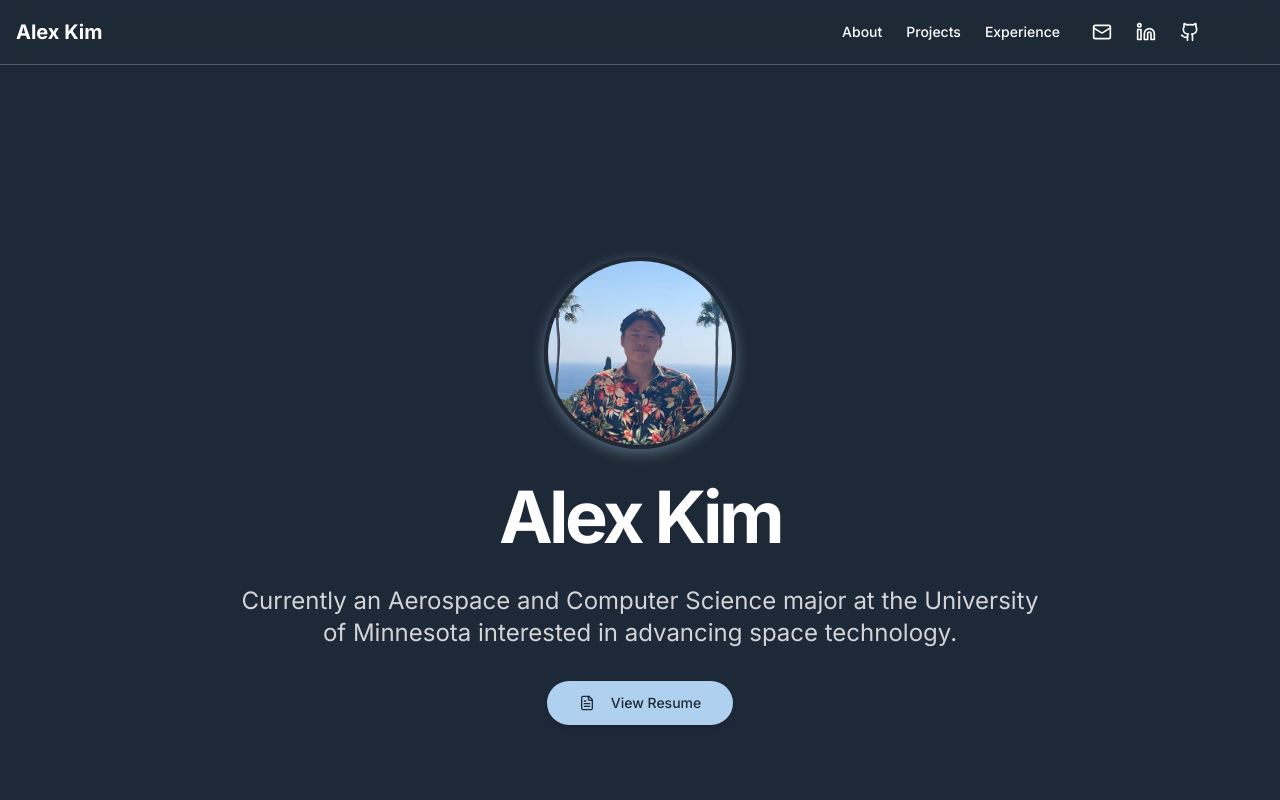
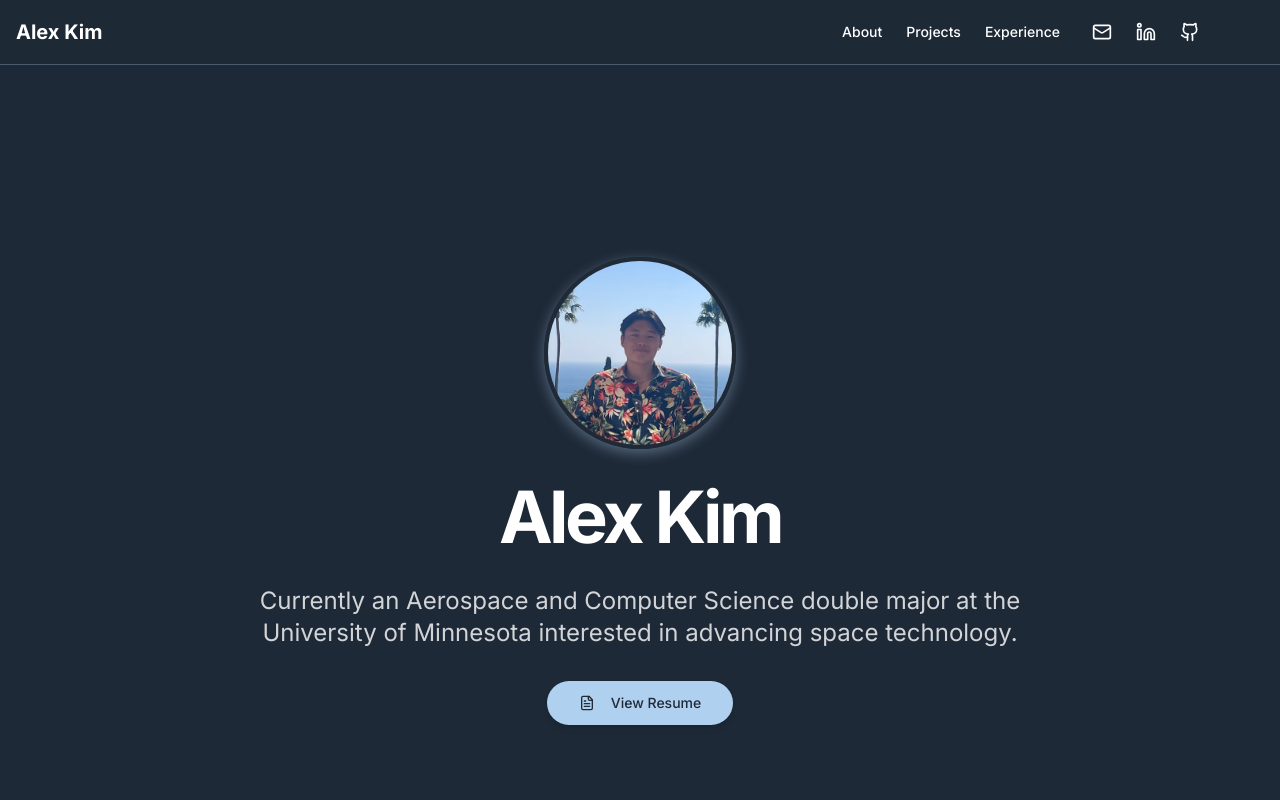
Before and after one commit to akim003/personalsite, a Next.js app: page / in a window 1280 px wide. Shown: the top 800 px of the page. Built offline with nearby package versions, Linux system fonts and the light colour scheme.

Commit message:
Update hero-section.tsx

```diff
--- a/components/hero-section.tsx
+++ b/components/hero-section.tsx
@@ -37,7 +37,7 @@ export default function HeroSection() {
 
             <AnimatedSection animation="fade-up" delay={300}>
               <p className="mx-auto max-w-[800px] text-lg md:text-xl lg:text-2xl text-aerospace-text/80 dark:text-white/80">
-                Currently an Aerospace and Computer Science major at the University of Minnesota interested in advancing space technology.
+                Currently an Aerospace and Computer Science double major at the University of Minnesota interested in advancing space technology.
               </p>
             </AnimatedSection>
 
```
